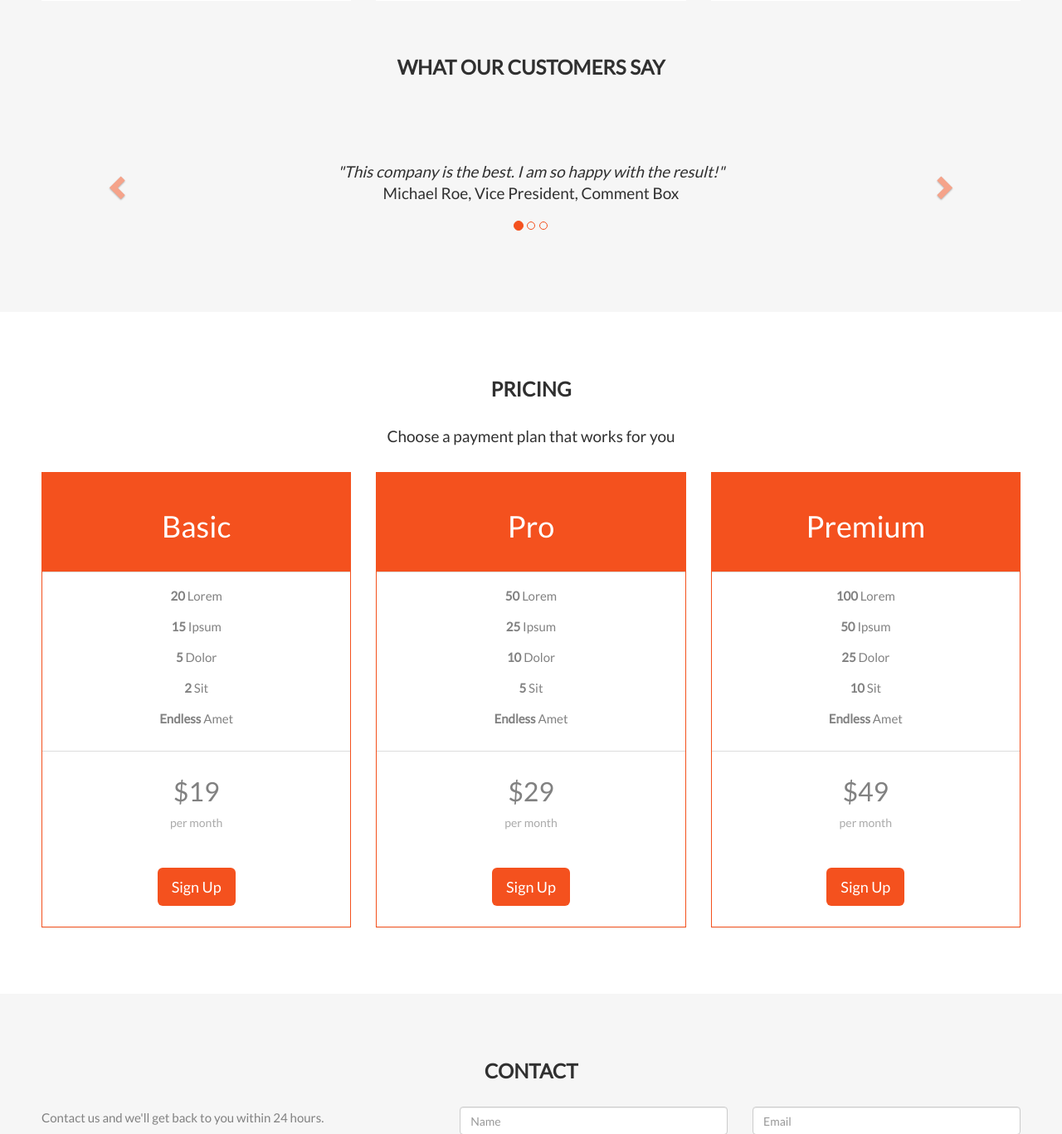
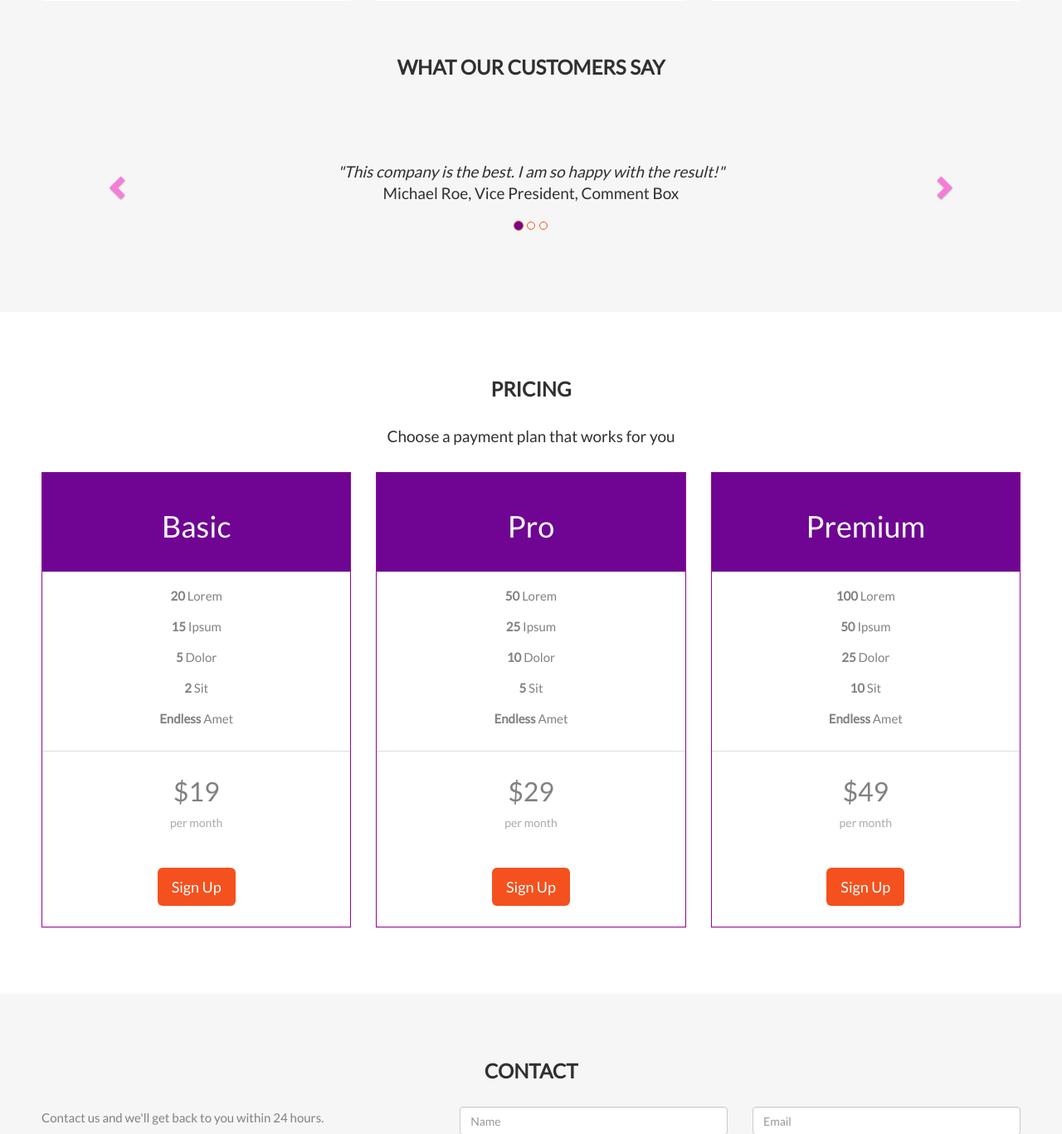
Before and after one commit to Baileyrechkemmr/affordable_auto, a Django app: template templates/pages/home.html in a window 1280 px wide. Shown: the part 2767-4134 px from the top of the page at 83% size. Run offline with Django 3.2, Linux system fonts and the light colour scheme; the template is opened without the code that fills it, so the values that code supplies are empty; some libraries are stand-ins or nearby versions.

Commit message:
css on body continues 4

```diff
--- a/templates/pages/home.html
+++ b/templates/pages/home.html
@@ -51,12 +51,12 @@
         }
 
         .logo-small {
-            color: #f4511e;
+            color: #1ef497;
             font-size: 50px;
         }
 
         .logo {
-            color: #f4511e;
+            color: #049a33;
             font-size: 200px;
         }
 
@@ -75,7 +75,7 @@
         .carousel-control.right,
         .carousel-control.left {
             background-image: none;
-            color: #f4511e;
+            color: #f603b9;
         }
 
         .carousel-indicators li {
@@ -83,7 +83,7 @@
         }
 
         .carousel-indicators li.active {
-            background-color: #f4511e;
+            background-color: #6f0592;
         }
 
         .item h4 {
@@ -99,7 +99,7 @@
         }
 
         .panel {
-            border: 1px solid #f4511e;
+            border: 1px solid #970793;
             border-radius: 0 !important;
             transition: box-shadow 0.5s;
         }
@@ -116,7 +116,7 @@
 
         .panel-heading {
             color: #fff !important;
-            background-color: #f4511e !important;
+            background-color:  #6f0592 !important;
             padding: 25px;
             border-bottom: 1px solid transparent;
             border-top-left-radius: 0px;
@@ -163,7 +163,7 @@
 
         .navbar-nav li a:hover,
         .navbar-nav li.active a {
-            color: #f4511e !important;
+            color: #049a33 !important;
             background-color: #fff !important;
         }
 
```
